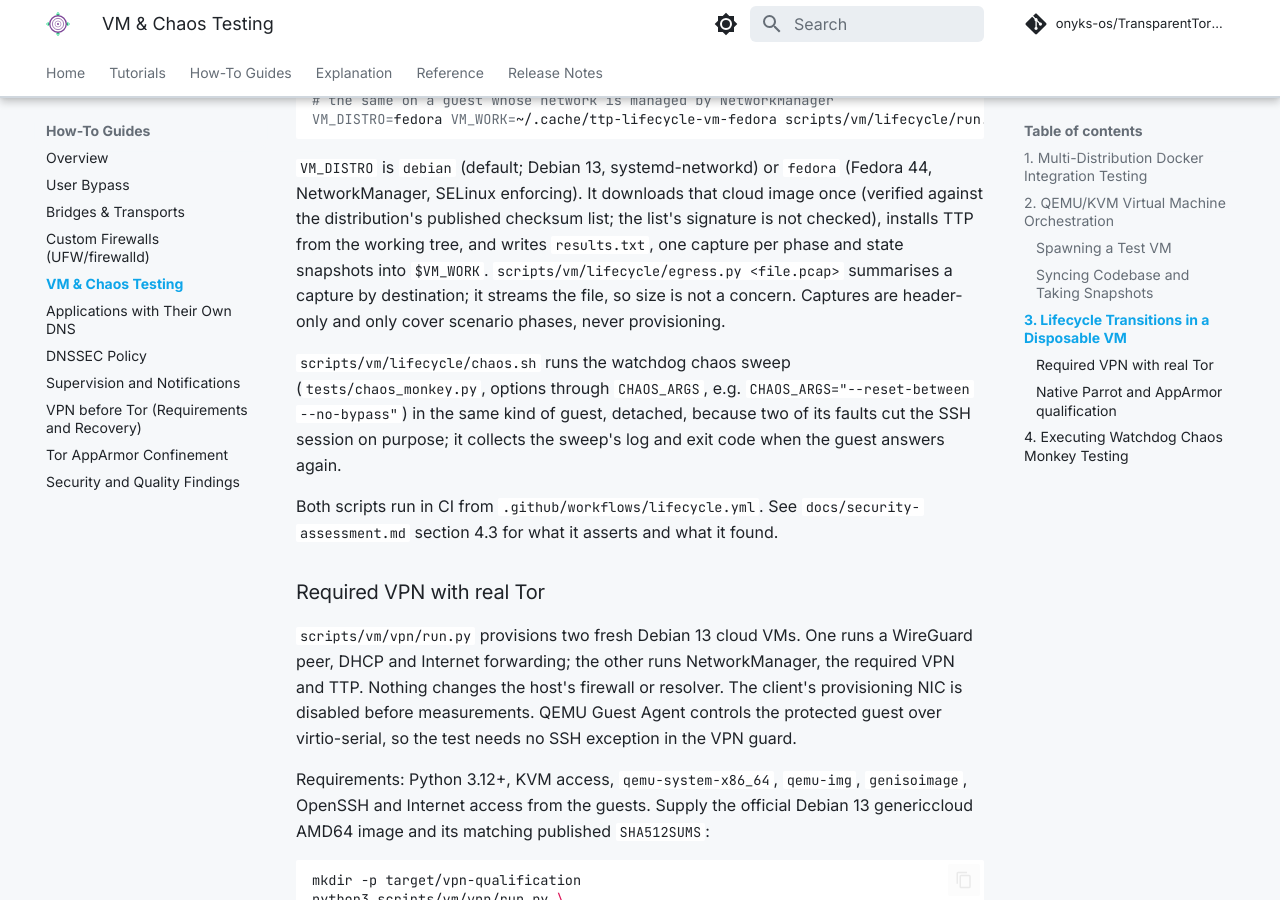
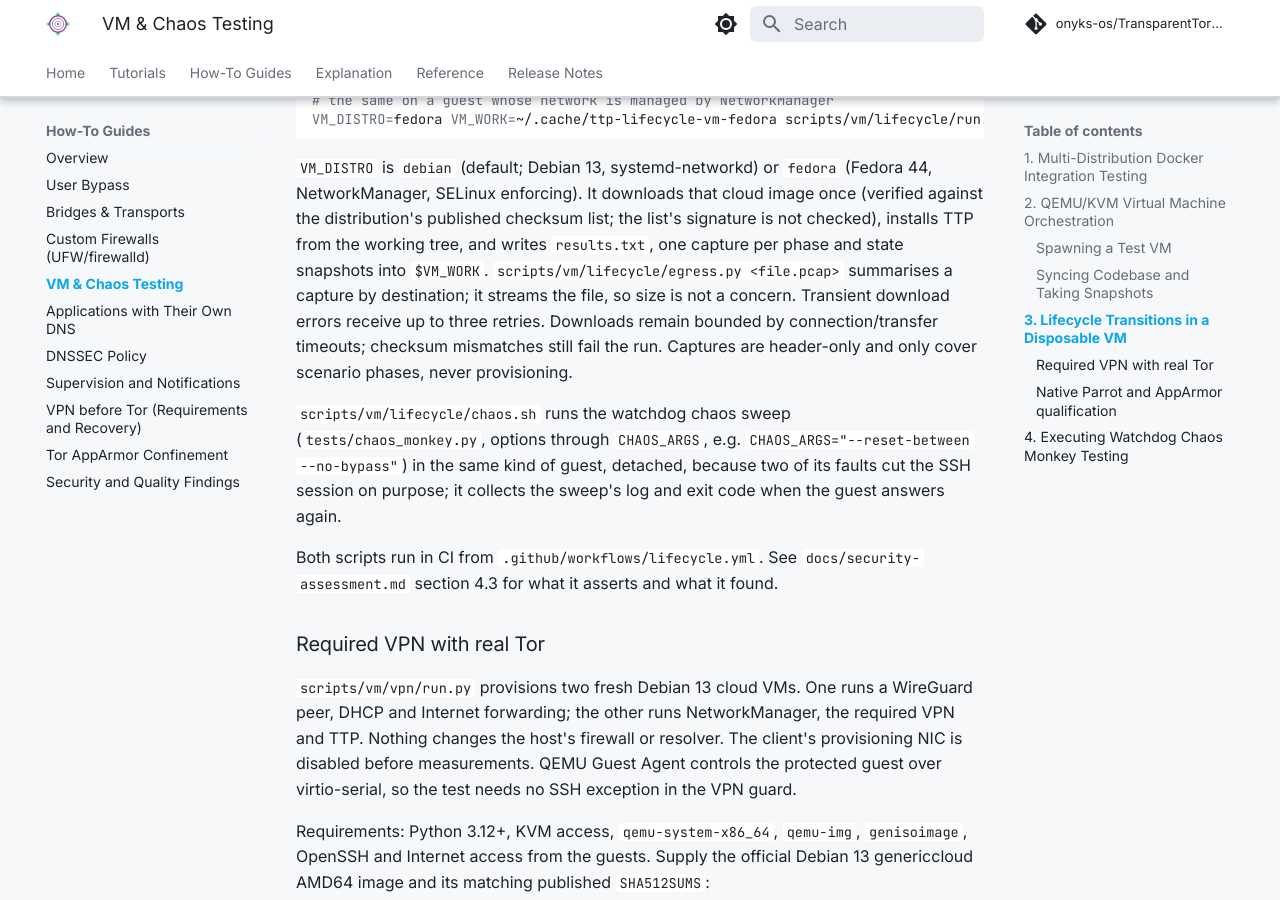
Before and after one commit to onyks-os/TransparentTorProxy, an MkDocs documentation site: the page built from docs/web/how-to/vm-testing.md, in a window 1280 px wide and 900 px high, scrolled down 1920 px. Built offline with MkDocs 1.6.1 and Material for MkDocs 9.7.7, drawn with Linux system fonts in a browser that asks for light colours; comment, search, counter and statistics services are not loaded.

Commit message:
Retry transient VM image download failures without weakening checksums
Signed-off-by: onyks-os <129986281+onyks-os@users.noreply.github.com>

```diff
--- a/docs/web/how-to/vm-testing.md
+++ b/docs/web/how-to/vm-testing.md
@@ -94,6 +94,8 @@ the distribution's published checksum list; the list's signature is not checked)
 installs TTP from the working tree, and writes `results.txt`, one capture per phase
 and state snapshots into `$VM_WORK`. `scripts/vm/lifecycle/egress.py <file.pcap>`
 summarises a capture by destination; it streams the file, so size is not a concern.
+Transient download errors receive up to three retries. Downloads remain bounded
+by connection/transfer timeouts; checksum mismatches still fail the run.
 Captures are header-only and only cover scenario phases, never provisioning.
 
 `scripts/vm/lifecycle/chaos.sh` runs the watchdog chaos sweep (`tests/chaos_monkey.py`,
```
Also changed, not shown: 1 other file.
